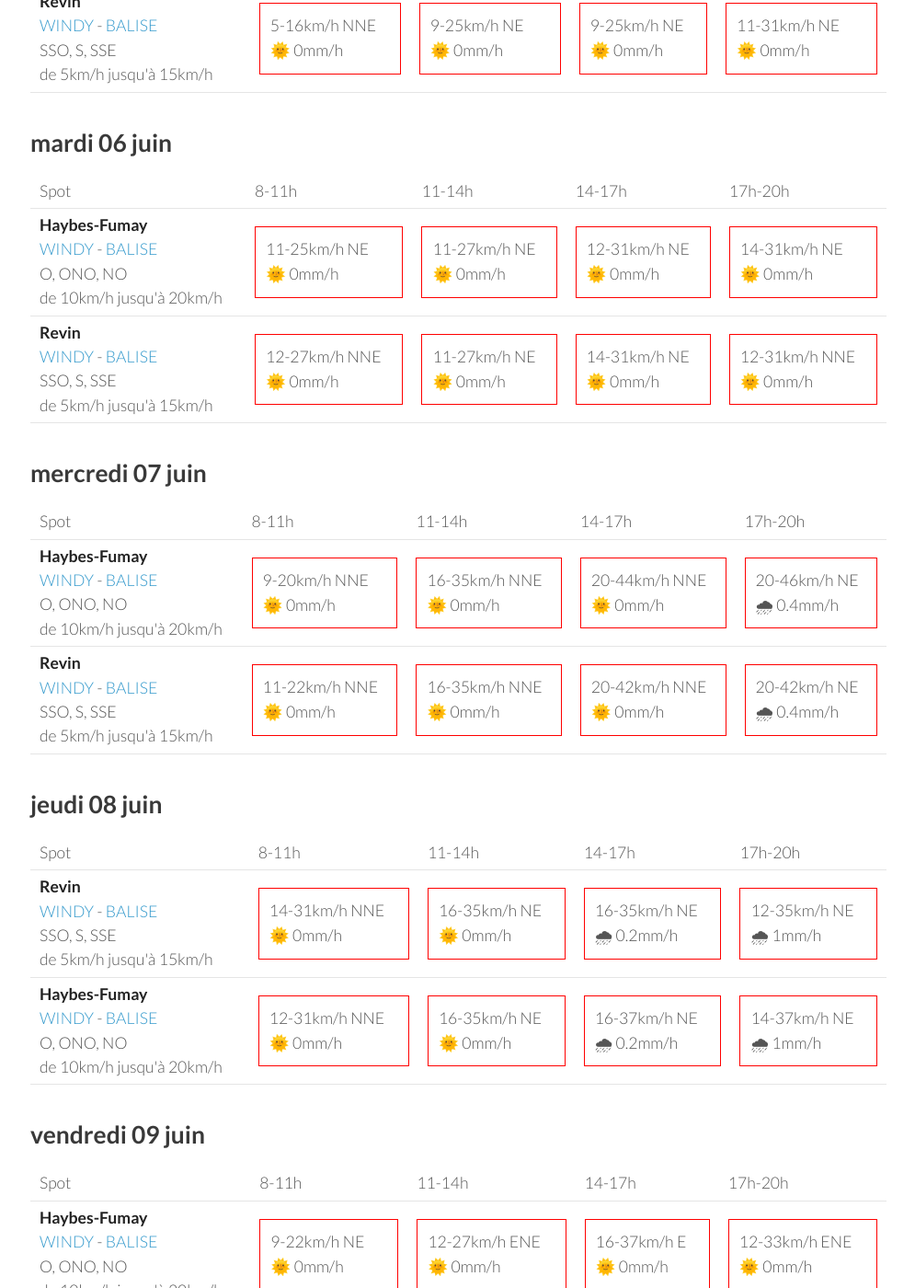
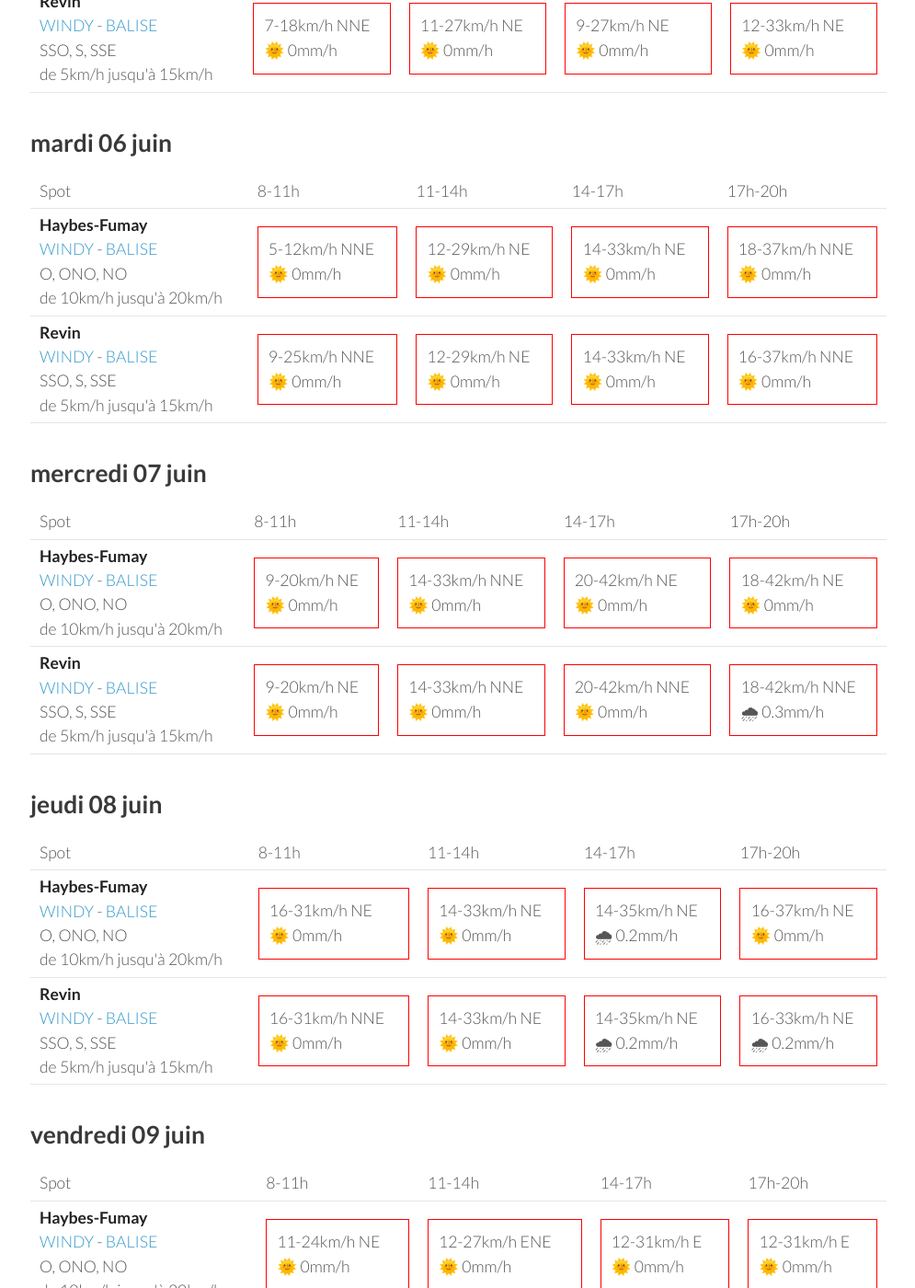
Before and after one commit to parapente-dans-le-nord/parapente-dans-le-nord.github.io, a Jekyll site: the page built from ardennes.markdown, in a window 1280 px wide and 1400 px high, scrolled down 859 px. Shown: the whole window at 92% size, without its empty margins (25-1020 px from the left). Built offline with Jekyll 4.4.1, drawn with Linux system fonts in a browser that asks for light colours; some of the changed text lies outside the part shown.

Commit message:
update index.markdown

```diff
--- a/ardennes.markdown
+++ b/ardennes.markdown
@@ -22,21 +22,21 @@ page mise à jour le dimanche 04 juin 17:10
       <td>17h-20h</td>
     </tr>
 <tr>
+        <td><strong>Revin</strong><br><a href="https://windy.com/49.948/4.625?49.543,4.625,8">WINDY</a> - <span class=""><a href="http://www.balisemeteo.com/balise.php?idBalise=5019">BALISE</a> </span><br> <span class="vent-favorable">SSO, S, SSE</span><br><span class="force-vent">de 5km/h jusqu'à 15km/h</span> </td>
+
+            <td><div class="not-flyable"><p>0-0km/h NA</p><p>🌧️ 0mm/h</p></div></td>
+            <td><div class="not-flyable"><p>0-0km/h NA</p><p>🌧️ 0mm/h</p></div></td>
+            <td><div class="not-flyable"><p>0-0km/h NA</p><p>🌧️ 0mm/h</p></div></td>
+            <td><div class="not-flyable"><p>12-33km/h NE</p><p>🌞 0mm/h</p></div></td>
+
+    </tr>
+<tr>
         <td><strong>Haybes-Fumay</strong><br><a href="https://windy.com/49.998/4.715?49.913,4.738,10">WINDY</a> - <span class=""><a href="http://www.balisemeteo.com/balise.php?idBalise=104">BALISE</a> </span><br> <span class="vent-favorable">O, ONO, NO</span><br><span class="force-vent">de 10km/h jusqu'à 20km/h</span> </td>
 
             <td><div class="not-flyable"><p>0-0km/h NA</p><p>🌧️ 0mm/h</p></div></td>
-            <td><div class="not-flyable"><p>11-29km/h NE</p><p>🌞 0mm/h</p></div></td>
-            <td><div class="not-flyable"><p>11-31km/h NNE</p><p>🌞 0mm/h</p></div></td>
-            <td><div class="not-flyable"><p>12-31km/h NNE</p><p>🌞 0mm/h</p></div></td>
-
-    </tr>
-<tr>
-        <td><strong>Revin</strong><br><a href="https://windy.com/49.948/4.625?49.543,4.625,8">WINDY</a> - <span class=""><a href="http://www.balisemeteo.com/balise.php?idBalise=5019">BALISE</a> </span><br> <span class="vent-favorable">SSO, S, SSE</span><br><span class="force-vent">de 5km/h jusqu'à 15km/h</span> </td>
-
             <td><div class="not-flyable"><p>0-0km/h NA</p><p>🌧️ 0mm/h</p></div></td>
-            <td><div class="not-flyable"><p>12-33km/h NE</p><p>🌞 0mm/h</p></div></td>
-            <td><div class="not-flyable"><p>11-33km/h NE</p><p>🌞 0mm/h</p></div></td>
-            <td><div class="not-flyable"><p>11-31km/h NE</p><p>🌞 0mm/h</p></div></td>
+            <td><div class="not-flyable"><p>0-0km/h NA</p><p>🌧️ 0mm/h</p></div></td>
+            <td><div class="not-flyable"><p>12-33km/h NNE</p><p>🌞 0mm/h</p></div></td>
 
     </tr>
 
@@ -58,20 +58,20 @@ page mise à jour le dimanche 04 juin 17:10
 <tr>
         <td><strong>Haybes-Fumay</strong><br><a href="https://windy.com/49.998/4.715?49.913,4.738,10">WINDY</a> - <span class=""><a href="http://www.balisemeteo.com/balise.php?idBalise=104">BALISE</a> </span><br> <span class="vent-favorable">O, ONO, NO</span><br><span class="force-vent">de 10km/h jusqu'à 20km/h</span> </td>
 
-            <td><div class="not-flyable"><p>5-11km/h NNE</p><p>🌞 0mm/h</p></div></td>
+            <td><div class="not-flyable"><p>3-9km/h N</p><p>🌞 0mm/h</p></div></td>
             <td><div class="not-flyable"><p>7-20km/h NNE</p><p>🌞 0mm/h</p></div></td>
-            <td><div class="not-flyable"><p>9-27km/h N</p><p>🌞 0mm/h</p></div></td>
-            <td><div class="not-flyable"><p>12-33km/h NNE</p><p>🌞 0mm/h</p></div></td>
+            <td><div class="not-flyable"><p>11-29km/h NNE</p><p>🌞 0mm/h</p></div></td>
+            <td><div class="not-flyable"><p>14-33km/h NNE</p><p>🌞 0mm/h</p></div></td>
 
 
     </tr>
 <tr>
         <td><strong>Revin</strong><br><a href="https://windy.com/49.948/4.625?49.543,4.625,8">WINDY</a> - <span class=""><a href="http://www.balisemeteo.com/balise.php?idBalise=5019">BALISE</a> </span><br> <span class="vent-favorable">SSO, S, SSE</span><br><span class="force-vent">de 5km/h jusqu'à 15km/h</span> </td>
 
-            <td><div class="not-flyable"><p>5-16km/h NNE</p><p>🌞 0mm/h</p></div></td>
-            <td><div class="not-flyable"><p>9-25km/h NE</p><p>🌞 0mm/h</p></div></td>
-            <td><div class="not-flyable"><p>9-25km/h NE</p><p>🌞 0mm/h</p></div></td>
-            <td><div class="not-flyable"><p>11-31km/h NE</p><p>🌞 0mm/h</p></div></td>
+            <td><div class="not-flyable"><p>7-18km/h NNE</p><p>🌞 0mm/h</p></div></td>
+            <td><div class="not-flyable"><p>11-27km/h NE</p><p>🌞 0mm/h</p></div></td>
+            <td><div class="not-flyable"><p>9-27km/h NE</p><p>🌞 0mm/h</p></div></td>
+            <td><div class="not-flyable"><p>12-33km/h NE</p><p>🌞 0mm/h</p></div></td>
 
 
     </tr>
@@ -94,20 +94,20 @@ page mise à jour le dimanche 04 juin 17:10
 <tr>
         <td><strong>Haybes-Fumay</strong><br><a href="https://windy.com/49.998/4.715?49.913,4.738,10">WINDY</a> - <span class=""><a href="http://www.balisemeteo.com/balise.php?idBalise=104">BALISE</a> </span><br> <span class="vent-favorable">O, ONO, NO</span><br><span class="force-vent">de 10km/h jusqu'à 20km/h</span> </td>
 
-            <td><div class="not-flyable"><p>11-25km/h NE</p><p>🌞 0mm/h</p></div></td>
-            <td><div class="not-flyable"><p>11-27km/h NE</p><p>🌞 0mm/h</p></div></td>
-            <td><div class="not-flyable"><p>12-31km/h NE</p><p>🌞 0mm/h</p></div></td>
-            <td><div class="not-flyable"><p>14-31km/h NE</p><p>🌞 0mm/h</p></div></td>
+            <td><div class="not-flyable"><p>5-12km/h NNE</p><p>🌞 0mm/h</p></div></td>
+            <td><div class="not-flyable"><p>12-29km/h NE</p><p>🌞 0mm/h</p></div></td>
+            <td><div class="not-flyable"><p>14-33km/h NE</p><p>🌞 0mm/h</p></div></td>
+            <td><div class="not-flyable"><p>18-37km/h NNE</p><p>🌞 0mm/h</p></div></td>
 
 
     </tr>
 <tr>
         <td><strong>Revin</strong><br><a href="https://windy.com/49.948/4.625?49.543,4.625,8">WINDY</a> - <span class=""><a href="http://www.balisemeteo.com/balise.php?idBalise=5019">BALISE</a> </span><br> <span class="vent-favorable">SSO, S, SSE</span><br><span class="force-vent">de 5km/h jusqu'à 15km/h</span> </td>
 
-            <td><div class="not-flyable"><p>12-27km/h NNE</p><p>🌞 0mm/h</p></div></td>
-            <td><div class="not-flyable"><p>11-27km/h NE</p><p>🌞 0mm/h</p></div></td>
-            <td><div class="not-flyable"><p>14-31km/h NE</p><p>🌞 0mm/h</p></div></td>
-            <td><div class="not-flyable"><p>12-31km/h NNE</p><p>🌞 0mm/h</p></div></td>
+            <td><div class="not-flyable"><p>9-25km/h NNE</p><p>🌞 0mm/h</p></div></td>
+            <td><div class="not-flyable"><p>12-29km/h NE</p><p>🌞 0mm/h</p></div></td>
+            <td><div class="not-flyable"><p>14-33km/h NE</p><p>🌞 0mm/h</p></div></td>
+            <td><div class="not-flyable"><p>16-37km/h NNE</p><p>🌞 0mm/h</p></div></td>
 
 
     </tr>
@@ -130,20 +130,20 @@ page mise à jour le dimanche 04 juin 17:10
 <tr>
         <td><strong>Haybes-Fumay</strong><br><a href="https://windy.com/49.998/4.715?49.913,4.738,10">WINDY</a> - <span class=""><a href="http://www.balisemeteo.com/balise.php?idBalise=104">BALISE</a> </span><br> <span class="vent-favorable">O, ONO, NO</span><br><span class="force-vent">de 10km/h jusqu'à 20km/h</span> </td>
 
-            <td><div class="not-flyable"><p>9-20km/h NNE</p><p>🌞 0mm/h</p></div></td>
-            <td><div class="not-flyable"><p>16-35km/h NNE</p><p>🌞 0mm/h</p></div></td>
-            <td><div class="not-flyable"><p>20-44km/h NNE</p><p>🌞 0mm/h</p></div></td>
-            <td><div class="not-flyable"><p>20-46km/h NE</p><p>🌧 0.4mm/h</p></div></td>
+            <td><div class="not-flyable"><p>9-20km/h NE</p><p>🌞 0mm/h</p></div></td>
+            <td><div class="not-flyable"><p>14-33km/h NNE</p><p>🌞 0mm/h</p></div></td>
+            <td><div class="not-flyable"><p>20-42km/h NE</p><p>🌞 0mm/h</p></div></td>
+            <td><div class="not-flyable"><p>18-42km/h NE</p><p>🌞 0mm/h</p></div></td>
 
 
     </tr>
 <tr>
         <td><strong>Revin</strong><br><a href="https://windy.com/49.948/4.625?49.543,4.625,8">WINDY</a> - <span class=""><a href="http://www.balisemeteo.com/balise.php?idBalise=5019">BALISE</a> </span><br> <span class="vent-favorable">SSO, S, SSE</span><br><span class="force-vent">de 5km/h jusqu'à 15km/h</span> </td>
 
-            <td><div class="not-flyable"><p>11-22km/h NNE</p><p>🌞 0mm/h</p></div></td>
-            <td><div class="not-flyable"><p>16-35km/h NNE</p><p>🌞 0mm/h</p></div></td>
+            <td><div class="not-flyable"><p>9-20km/h NE</p><p>🌞 0mm/h</p></div></td>
+            <td><div class="not-flyable"><p>14-33km/h NNE</p><p>🌞 0mm/h</p></div></td>
             <td><div class="not-flyable"><p>20-42km/h NNE</p><p>🌞 0mm/h</p></div></td>
-            <td><div class="not-flyable"><p>20-42km/h NE</p><p>🌧 0.4mm/h</p></div></td>
+            <td><div class="not-flyable"><p>18-42km/h NNE</p><p>🌧 0.3mm/h</p></div></td>
 
 
     </tr>
@@ -164,22 +164,22 @@ page mise à jour le dimanche 04 juin 17:10
       <td>17h-20h</td>
     </tr>
 <tr>
-        <td><strong>Revin</strong><br><a href="https://windy.com/49.948/4.625?49.543,4.625,8">WINDY</a> - <span class=""><a href="http://www.balisemeteo.com/balise.php?idBalise=5019">BALISE</a> </span><br> <span class="vent-favorable">SSO, S, SSE</span><br><span class="force-vent">de 5km/h jusqu'à 15km/h</span> </td>
+        <td><strong>Haybes-Fumay</strong><br><a href="https://windy.com/49.998/4.715?49.913,4.738,10">WINDY</a> - <span class=""><a href="http://www.balisemeteo.com/balise.php?idBalise=104">BALISE</a> </span><br> <span class="vent-favorable">O, ONO, NO</span><br><span class="force-vent">de 10km/h jusqu'à 20km/h</span> </td>
 
-            <td><div class="not-flyable"><p>14-31km/h NNE</p><p>🌞 0mm/h</p></div></td>
-            <td><div class="not-flyable"><p>16-35km/h NE</p><p>🌞 0mm/h</p></div></td>
-            <td><div class="not-flyable"><p>16-35km/h NE</p><p>🌧 0.2mm/h</p></div></td>
-            <td><div class="not-flyable"><p>12-35km/h NE</p><p>🌧 1mm/h</p></div></td>
+            <td><div class="not-flyable"><p>16-31km/h NE</p><p>🌞 0mm/h</p></div></td>
+            <td><div class="not-flyable"><p>14-33km/h NE</p><p>🌞 0mm/h</p></div></td>
+            <td><div class="not-flyable"><p>14-35km/h NE</p><p>🌧 0.2mm/h</p></div></td>
+            <td><div class="not-flyable"><p>16-37km/h NE</p><p>🌞 0mm/h</p></div></td>
 
 
     </tr>
 <tr>
-        <td><strong>Haybes-Fumay</strong><br><a href="https://windy.com/49.998/4.715?49.913,4.738,10">WINDY</a> - <span class=""><a href="http://www.balisemeteo.com/balise.php?idBalise=104">BALISE</a> </span><br> <span class="vent-favorable">O, ONO, NO</span><br><span class="force-vent">de 10km/h jusqu'à 20km/h</span> </td>
+        <td><strong>Revin</strong><br><a href="https://windy.com/49.948/4.625?49.543,4.625,8">WINDY</a> - <span class=""><a href="http://www.balisemeteo.com/balise.php?idBalise=5019">BALISE</a> </span><br> <span class="vent-favorable">SSO, S, SSE</span><br><span class="force-vent">de 5km/h jusqu'à 15km/h</span> </td>
 
-            <td><div class="not-flyable"><p>12-31km/h NNE</p><p>🌞 0mm/h</p></div></td>
-            <td><div class="not-flyable"><p>16-35km/h NE</p><p>🌞 0mm/h</p></div></td>
-            <td><div class="not-flyable"><p>16-37km/h NE</p><p>🌧 0.2mm/h</p></div></td>
-            <td><div class="not-flyable"><p>14-37km/h NE</p><p>🌧 1mm/h</p></div></td>
+            <td><div class="not-flyable"><p>16-31km/h NNE</p><p>🌞 0mm/h</p></div></td>
+            <td><div class="not-flyable"><p>14-33km/h NE</p><p>🌞 0mm/h</p></div></td>
+            <td><div class="not-flyable"><p>14-35km/h NE</p><p>🌧 0.2mm/h</p></div></td>
+            <td><div class="not-flyable"><p>16-33km/h NE</p><p>🌧 0.2mm/h</p></div></td>
 
 
     </tr>
@@ -202,10 +202,10 @@ page mise à jour le dimanche 04 juin 17:10
 <tr>
         <td><strong>Haybes-Fumay</strong><br><a href="https://windy.com/49.998/4.715?49.913,4.738,10">WINDY</a> - <span class=""><a href="http://www.balisemeteo.com/balise.php?idBalise=104">BALISE</a> </span><br> <span class="vent-favorable">O, ONO, NO</span><br><span class="force-vent">de 10km/h jusqu'à 20km/h</span> </td>
 
-            <td><div class="not-flyable"><p>9-22km/h NE</p><p>🌞 0mm/h</p></div></td>
+            <td><div class="not-flyable"><p>11-24km/h NE</p><p>🌞 0mm/h</p></div></td>
             <td><div class="not-flyable"><p>12-27km/h ENE</p><p>🌞 0mm/h</p></div></td>
-            <td><div class="not-flyable"><p>16-37km/h E</p><p>🌞 0mm/h</p></div></td>
-            <td><div class="not-flyable"><p>12-33km/h ENE</p><p>🌞 0mm/h</p></div></td>
+            <td><div class="not-flyable"><p>12-31km/h E</p><p>🌞 0mm/h</p></div></td>
+            <td><div class="not-flyable"><p>12-31km/h E</p><p>🌞 0mm/h</p></div></td>
 
 
     </tr>
@@ -213,9 +213,9 @@ page mise à jour le dimanche 04 juin 17:10
         <td><strong>Revin</strong><br><a href="https://windy.com/49.948/4.625?49.543,4.625,8">WINDY</a> - <span class=""><a href="http://www.balisemeteo.com/balise.php?idBalise=5019">BALISE</a> </span><br> <span class="vent-favorable">SSO, S, SSE</span><br><span class="force-vent">de 5km/h jusqu'à 15km/h</span> </td>
 
             <td><div class="not-flyable"><p>11-24km/h NE</p><p>🌞 0mm/h</p></div></td>
-            <td><div class="not-flyable"><p>12-27km/h ENE</p><p>🌞 0mm/h</p></div></td>
-            <td><div class="not-flyable"><p>16-37km/h E</p><p>🌞 0mm/h</p></div></td>
-            <td><div class="not-flyable"><p>12-33km/h ENE</p><p>🌞 0mm/h</p></div></td>
+            <td><div class="not-flyable"><p>11-27km/h E</p><p>🌞 0mm/h</p></div></td>
+            <td><div class="not-flyable"><p>12-31km/h E</p><p>🌞 0mm/h</p></div></td>
+            <td><div class="not-flyable"><p>12-29km/h E</p><p>🌞 0mm/h</p></div></td>
 
 
     </tr>
```
Also changed, not shown: other parts of ardennes.markdown (+1 -1 lines).
